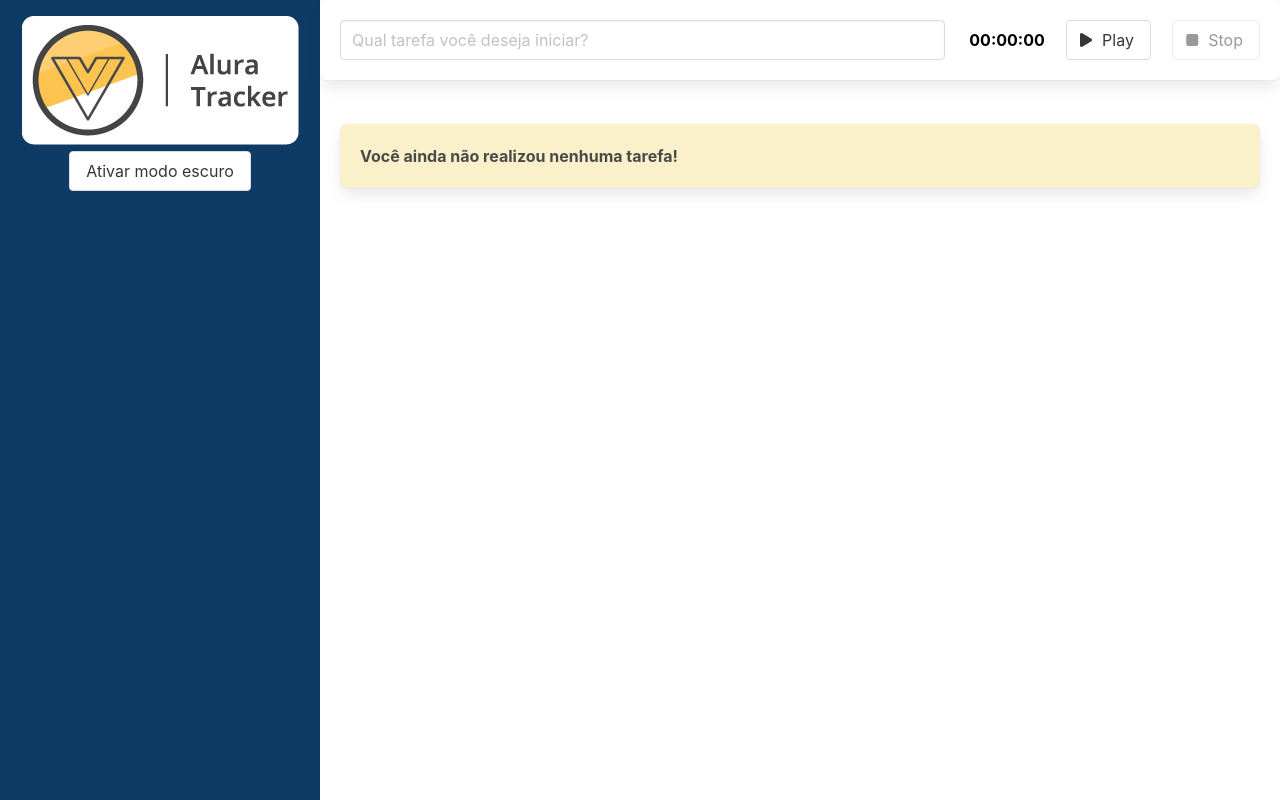
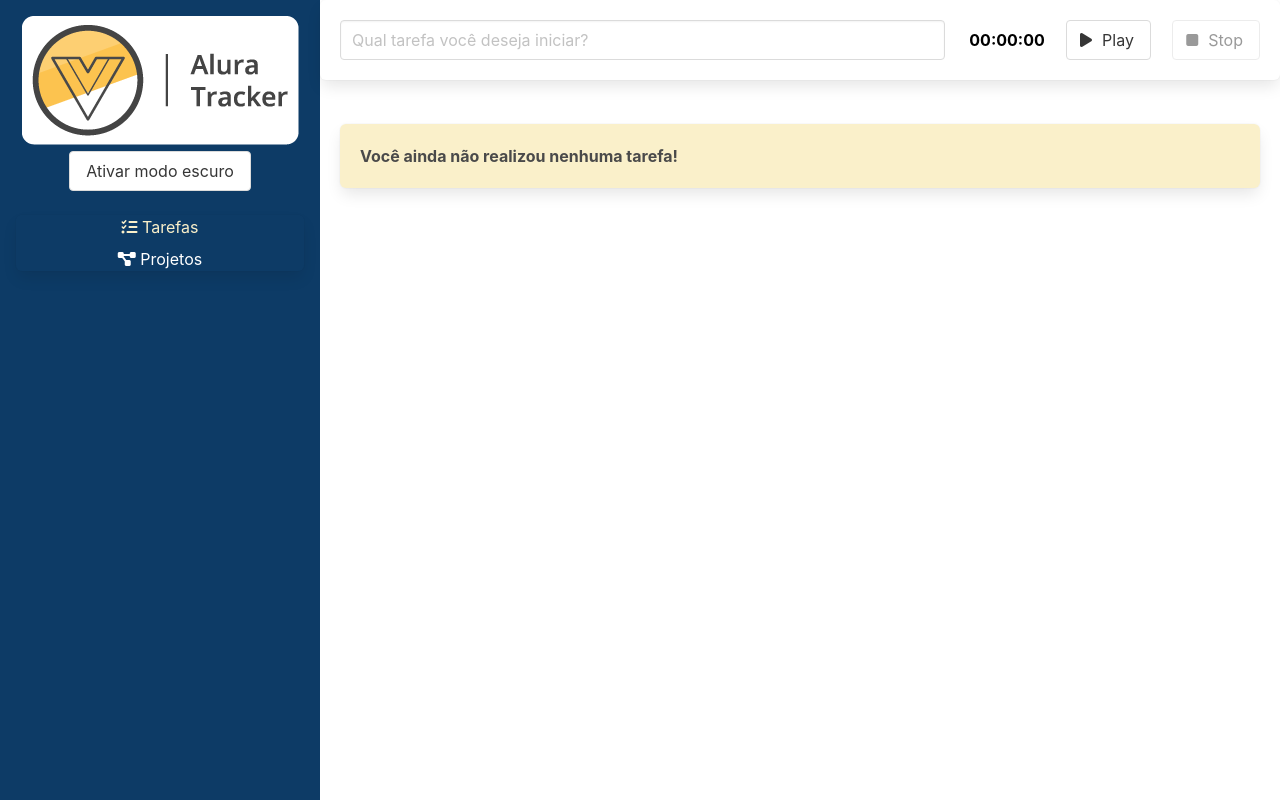
Before and after one commit to xLucaspx/vue-activity-tracker, a Vue app: page / in a window 1280 px wide. Built offline with nearby package versions, Linux system fonts and the light colour scheme.

Commit message:
Adicionando funcionalidade de criar projetos

```diff
--- a/package.json
+++ b/package.json
@@ -9,7 +9,8 @@
   },
   "dependencies": {
     "core-js": "^3.8.3",
-    "vue": "^3.2.13"
+    "vue": "^3.2.13",
+    "vue-router": "^4.1.6"
   },
   "devDependencies": {
     "@fortawesome/fontawesome-free": "^6.2.0",
--- a/src/App.vue
+++ b/src/App.vue
@@ -4,16 +4,8 @@
       <BarraLateral @aoTemaAlterado="alteraTema" />
     </div>
     <div class="column is-three-quarter content">
-      <FormularioTarefa @aoSalvarTarefa="salvaTarefa" />
-
-      <div class="lista">
-        <TarefaVue v-for="(tarefa, index) in tarefas" :key="index" :tarefa="tarefa" />
-        <!-- v-for: primeiro o item, depois o índice -->
-
-        <BoxTarefa v-if="listaEstaVazia">
-          Você ainda não realizou nenhuma tarefa!
-        </BoxTarefa>
-      </div>
+      <!-- Visualização de acordo com a URL -->
+      <RouterView></RouterView>
     </div>
   </main>
 </template>
@@ -21,36 +13,19 @@
 <script lang="ts">
 import { defineComponent } from 'vue';
 import BarraLateral from './components/BarraLateral.vue';
-import BoxTarefa from './components/BoxTarefa.vue';
-import FormularioTarefa from './components/FormularioTarefa.vue'
-import TarefaVue from './components/Tarefa.vue';
-import ITarefa from './interfaces/ITarefa';
 
 export default defineComponent({
   name: 'App',
   components: {
-    BarraLateral,
-    FormularioTarefa,
-    TarefaVue,
-    BoxTarefa
+    BarraLateral
   },
   data() {
     return {
-      tarefas: [] as ITarefa[],
       modoEscuroAtivo: false
     }
   },
-  computed: {
-    listaEstaVazia(): boolean {
-      return this.tarefas.length === 0;
-    }
-  },
   methods: {
-    salvaTarefa(tarefa: ITarefa) {
-      this.tarefas.push(tarefa)
-    },
-
-    alteraTema(modoEscuroAtivo: boolean) {
+    alteraTema(modoEscuroAtivo: boolean): void {
       this.modoEscuroAtivo = modoEscuroAtivo
     }
   }
@@ -71,8 +46,4 @@
 .content {
   background-color: var(--primary-bg);
 }
-
-.lista {
-  padding: 1.25rem;
-}
 </style>
--- a/src/components/BarraLateral.vue
+++ b/src/components/BarraLateral.vue
@@ -6,6 +6,22 @@
         <button class="button" @click="alteraTema">
             {{ alteraTextoBotao }}
         </button>
+        <nav class="panel mt-5">
+            <ul>
+                <li>
+                    <RouterLink to="/" class="link">
+                        <i class="fas fa-tasks"></i>
+                        Tarefas
+                    </RouterLink>
+                </li>
+                <li>
+                    <RouterLink to="/projetos" class="link">
+                        <i class="fas fa-project-diagram"></i>
+                        Projetos
+                    </RouterLink>
+                </li>
+            </ul>
+        </nav>
     </header>
 </template>
 
@@ -47,6 +63,22 @@
     text-align: center;
 }
 
+.panel li {
+    margin: 8px 0;
+}
+
+.link {
+    color: #fff;
+}
+
+.link:hover {
+    color: #faf0ca;
+}
+
+.link.router-link-active {
+    color: #faf0ca
+}
+
 @media only screen and (max-width: 768px) {
     header {
         padding: 2.5rem;
--- /dev/null
+++ b/src/interfaces/IProjeto.ts
@@ -0,0 +1,4 @@
+export default interface IProjeto {
+    id: string,
+    nome: string
+}
--- a/src/main.ts
+++ b/src/main.ts
@@ -2,5 +2,8 @@
 import App from './App.vue'
 
 import '@fortawesome/fontawesome-free/css/all.css'
+import roteador from './roteador'
 
-createApp(App).mount('#app')
+createApp(App)
+    .use(roteador)
+    .mount('#app')
--- /dev/null
+++ b/src/roteador/index.ts
@@ -0,0 +1,23 @@
+import { createRouter, createWebHashHistory, RouteRecordRaw } from "vue-router";
+import Tarefas from '../views/Tarefas.vue'
+import ProjetosView from '../views/Projetos.vue'
+
+const rotas: RouteRecordRaw[] = [
+    {
+        path: '/',
+        name: 'Tarefas',
+        component: Tarefas
+    },
+    {
+        path: '/projetos',
+        name: 'Projetos',
+        component: ProjetosView
+    }
+]
+
+const roteador = createRouter({
+    history: createWebHashHistory(),
+    routes: rotas
+})
+
+export default roteador;
--- /dev/null
+++ b/src/views/Projetos.vue
@@ -0,0 +1,62 @@
+<template>
+    <section class="projetos">
+        <h1 class="title">projetos</h1>
+
+        <form @submit.prevent="salvaProjeto">
+            <div class="field">
+                <label for="nomeDoProjeto" class="label">Nome do Projeto</label>
+                <input type="text" class="input" id="nomeDoProjeto" v-model="nomeDoProjeto">
+            </div>
+            <div class="field">
+                <button class="button" type="submit">Salvar</button>
+            </div>
+        </form>
+
+        <table class="table is-fullwidth">
+            <thead>
+                <tr>
+                    <th>ID</th>
+                    <th>Nome</th>
+                </tr>
+            </thead>
+            <tbody>
+                <tr v-for="projeto in projetos" :key="projeto.id">
+                    <td>{{ projeto.id }}</td>
+                    <td>{{ projeto.nome }}</td>
+                </tr>
+            </tbody>
+        </table>
+    </section>
+</template>
+
+<script lang="ts">
+import { defineComponent } from 'vue';
+import IProjeto from '../interfaces/IProjeto'
+
+export default defineComponent({
+    name: 'ProjetosView',
+    data() {
+        return {
+            nomeDoProjeto: "",
+            projetos: [] as IProjeto[]
+        }
+    },
+    methods: {
+        salvaProjeto() {
+            const projeto: IProjeto = {
+                nome: this.nomeDoProjeto,
+                id: new Date().toISOString()
+            }
+
+            this.projetos.push(projeto);
+            this.nomeDoProjeto = '';
+        }
+    }
+})
+</script>
+
+<style scoped>
+.projetos {
+    padding: 1.25rem;
+}
+</style>
--- /dev/null
+++ b/src/views/Tarefas.vue
@@ -0,0 +1,50 @@
+<template>
+    <FormularioTarefa @aoSalvarTarefa="salvaTarefa" />
+
+    <div class="lista">
+        <TarefaVue v-for="(tarefa, index) in tarefas" :key="index" :tarefa="tarefa" />
+        <!-- v-for: primeiro o item, depois o índice -->
+
+        <BoxTarefa v-if="listaEstaVazia">
+            Você ainda não realizou nenhuma tarefa!
+        </BoxTarefa>
+    </div>
+</template>
+
+<script lang="ts">
+import { defineComponent } from 'vue';
+import BoxTarefa from '../components/BoxTarefa.vue';
+import FormularioTarefa from '../components/FormularioTarefa.vue'
+import TarefaVue from '../components/Tarefa.vue';
+import ITarefa from '../interfaces/ITarefa';
+
+export default defineComponent({
+    name: 'App',
+    components: {
+        FormularioTarefa,
+        TarefaVue,
+        BoxTarefa
+    },
+    data() {
+        return {
+            tarefas: [] as ITarefa[],
+        }
+    },
+    computed: {
+        listaEstaVazia(): boolean {
+            return this.tarefas.length === 0;
+        }
+    },
+    methods: {
+        salvaTarefa(tarefa: ITarefa) {
+            this.tarefas.push(tarefa)
+        }
+    }
+});
+</script>
+
+<style>
+.lista {
+    padding: 1.25rem;
+}
+</style>
```
Also changed, not shown: 1 other file (tests, documents, lock files or other folders).
